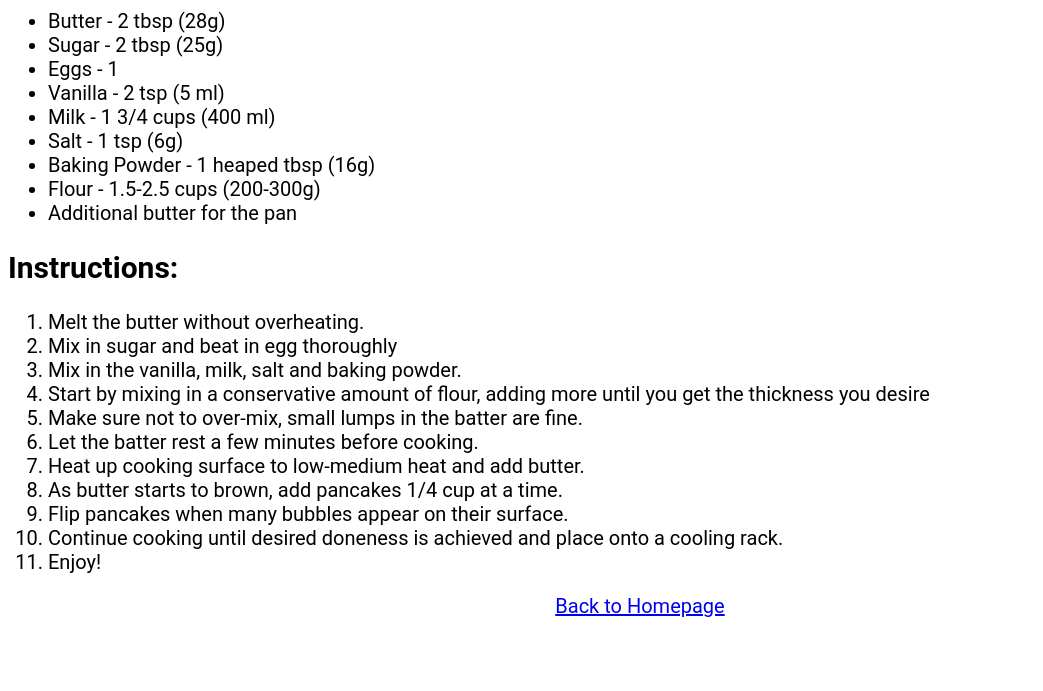
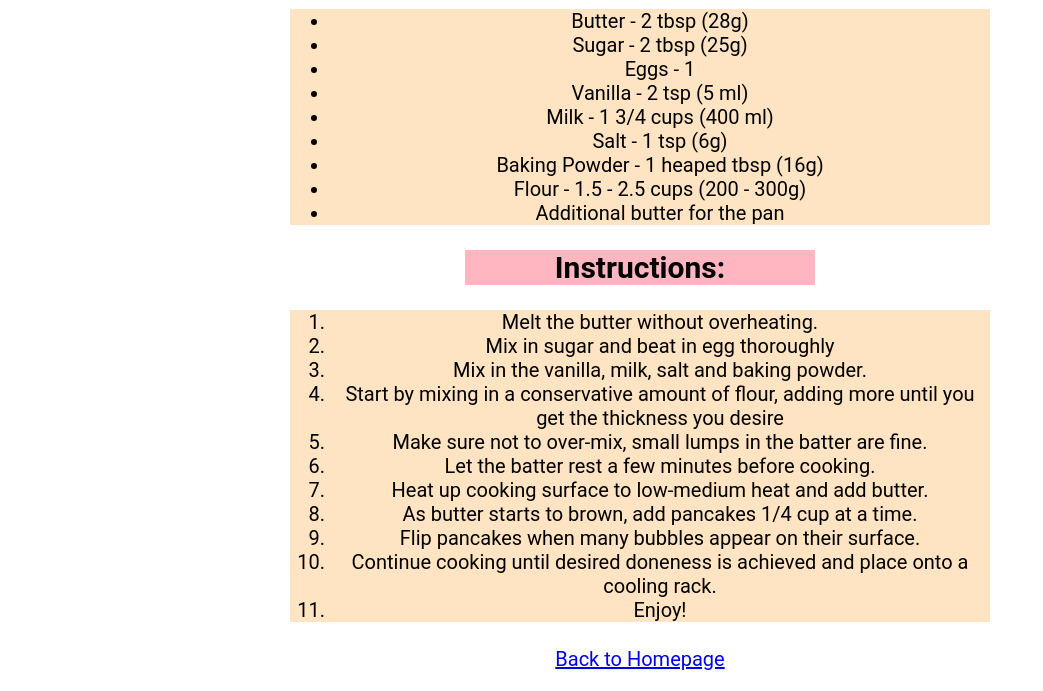
Before and after one commit to ananthrkutuva/odin-recipes, a plain HTML site: page recipes/pancakes.html in a window 1280 px wide. Shown: the part 577-1268 px from the top of the page, without its empty margins (0-1043 px from the left). Before the commit the page ends 1215 px from the top, so only its background shows below. Drawn offline with Linux system fonts and the light colour scheme.

Commit message:
Finished putting lists and headings in containers

```diff
--- a/recipes/pancakes.html
+++ b/recipes/pancakes.html
@@ -12,7 +12,10 @@
     <div class="center">
         <img src="../images/pancake.jpg" alt="Pancakes Topped with Strawberries and Bananas" width="700" height="394">
     </div>
+    <div class="recipe-header-container">
         <h2 class="small-heading">Ingredients:</h2>
+    </div>
+    <div class="recipe-list-container">
         <ul class="list">
             <li>Butter - 2 tbsp (28g)</li>
             <li>Sugar - 2 tbsp (25g)</li>
@@ -21,10 +24,14 @@
             <li>Milk - 1 3/4 cups (400 ml)</li>
             <li>Salt - 1 tsp (6g)</li>
             <li>Baking Powder - 1 heaped tbsp (16g)</li>
-        <li>Flour - 1.5-2.5 cups (200-300g)</li>
+            <li>Flour - 1.5 - 2.5 cups (200 - 300g)</li>
             <li>Additional butter for the pan</li>
         </ul>
+    </div>
+    <div class="recipe-header-container">
         <h2 class="small-heading">Instructions:</h2>
+    </div>
+    <div class="recipe-list-container">
         <ol class="list">
             <li>Melt the butter without overheating.</li>
             <li>Mix in sugar and beat in egg thoroughly</li>
@@ -38,6 +45,7 @@
             <li>Continue cooking until desired doneness is achieved and place onto a cooling rack.</li>
             <li>Enjoy!</li>
         </ol>
+    </div>
     <p class="list center">
         <a href="../index.html">Back to Homepage</a>
     </p>
--- a/recipes/styles.css
+++ b/recipes/styles.css
@@ -23,8 +23,23 @@
     font-size: 30px;
 }
 
+.recipe-header-container {
+    width: 350px;
+    background: lightpink;
+    margin: 25px auto;
+    text-align: center;
+}
+
+.recipe-list-container {
+    text-align: center;
+    margin: 25px auto;
+    width: 700px;
+    background-color: bisque;
+}
+
 .list {
     font-size: 20px;
+    text-align: center;
 }
 
 .center {
@@ -43,10 +58,3 @@
     display: inline-block;
     text-align: left;
 }
-
-.recipe-header-container {
-    width: 350px;
-    background: lightpink;
-    margin: 25px auto;
-    text-align: center;
-}
```
Also changed, not shown: recipes/christmas_crinkle.html (+7 -1 lines), recipes/protein_smoothe.html (+8 -0 lines). Lines whose indentation alone changed are shown as unchanged.
